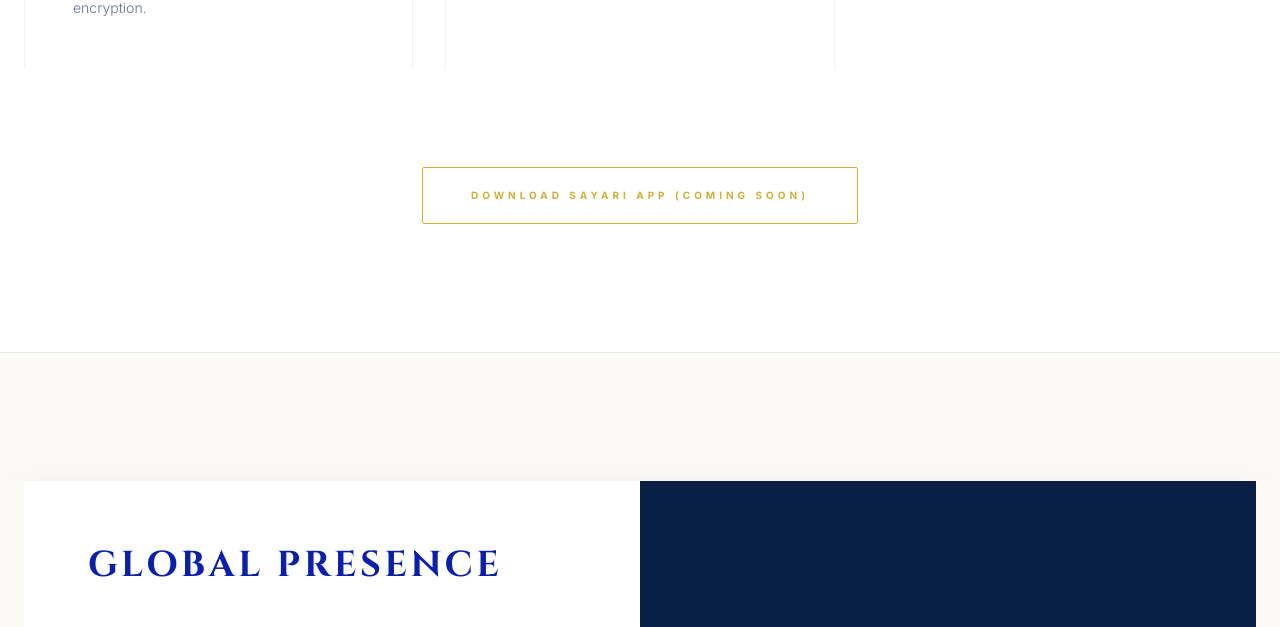
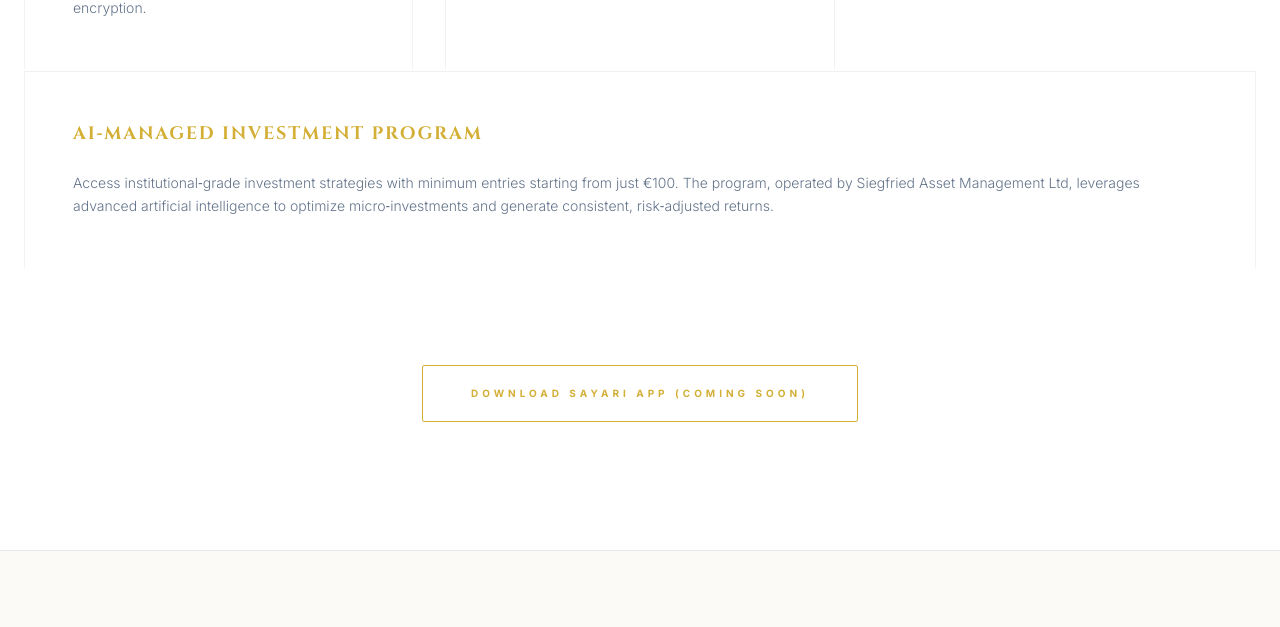
Before and after one commit to bbsrl26/SayariGlobalBank, a plain HTML site: page index.html in a window 1280 px wide. Shown: the part 1564-2191 px from the top of the page. Drawn offline with nearby package versions, Linux system fonts and the light colour scheme.

Commit message:
Update index.html

```diff
--- a/index.html
+++ b/index.html
@@ -207,6 +207,17 @@
                     </p>
                 </div>
             </div>
+                <div class="service-card p-12 cursor-pointer" data-aos="fade-up" data-aos-delay="500"
+                onclick="window.open('https://trading.siegfriedasset.co.uk', '_blank')">
+                    <h3 class="text-lg font-bold mb-6 uppercase tracking-widest text-[var(--brand-gold)]">
+                        AI‑Managed Investment Program
+                    </h3>
+                    <p class="text-slate-500 text-sm leading-relaxed font-light">
+                        Access institutional‑grade investment strategies with minimum entries starting from just €100.
+                        The program, operated by Siegfried Asset Management Ltd, leverages advanced artificial intelligence
+                        to optimize micro‑investments and generate consistent, risk‑adjusted returns.
+                    </p>
+            </div>
 
             <div class="mt-24 text-center" data-aos="zoom-in">
                 <button class="border border-[var(--brand-gold)] text-[var(--brand-gold)] px-12 py-5 rounded-sm font-bold uppercase tracking-[0.4em] text-[10px] hover:bg-[var(--brand-gold)] hover:text-white transition duration-700">
```
